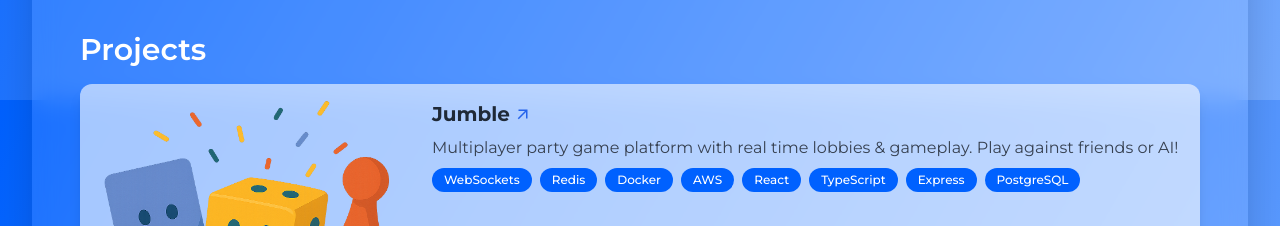
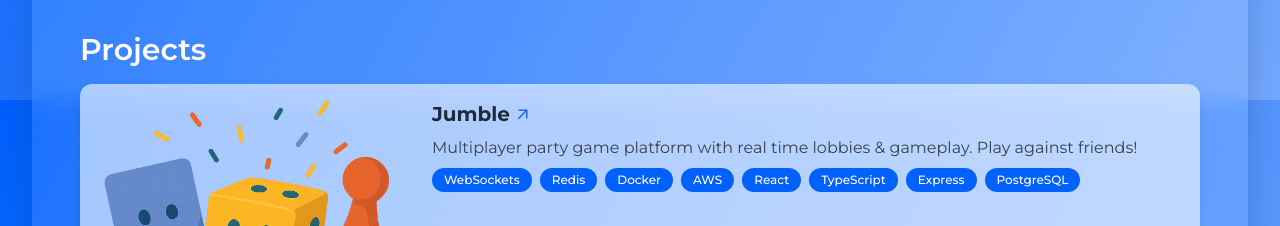
Before and after one commit to Aziiimm/Azim_Portfolio, a React (Create React App) app: page / in a window 1280 px wide. Shown: the part 1500-1726 px from the top of the page. Built offline with nearby package versions, Linux system fonts and the light colour scheme.

Commit message:
updated resume

```diff
--- a/src/components/hero.jsx
+++ b/src/components/hero.jsx
@@ -5,7 +5,7 @@ import { MdOutlineArrowOutward } from "react-icons/md";
 const Hero = () => {
   // Resume link - update this in one place to change everywhere
   const resumeLink =
-    "https://drive.google.com/file/d/1GpuuU16KXIDun1I5XZ70bTQTGWS0y4gx/view?usp=sharing";
+    "https://drive.google.com/file/d/1MIuRIwRqPOdJcc7SSObIFB4_qH3Fbo70/view?usp=sharing";
 
   return (
     <section className="mb-8">
--- a/src/components/projects.jsx
+++ b/src/components/projects.jsx
@@ -13,7 +13,7 @@ const projectData = [
     alt: "Jumble project",
     title: "Jumble",
     description:
-      "Multiplayer party game platform with real time lobbies & gameplay. Play against friends or AI!",
+      "Multiplayer party game platform with real time lobbies & gameplay. Play against friends!",
     link: "https://jumble-nine.vercel.app/",
     techStack: [
       "WebSockets",
```
